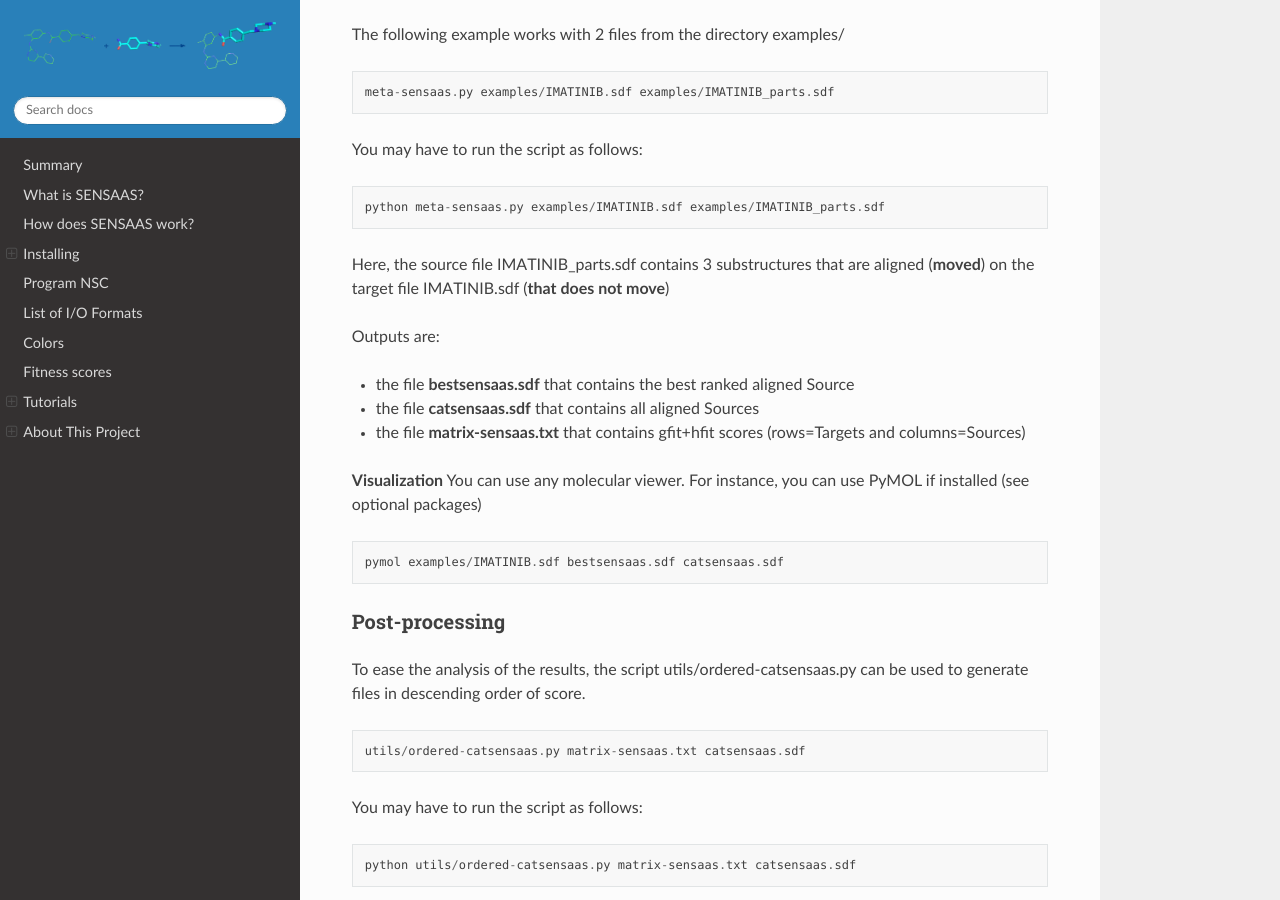
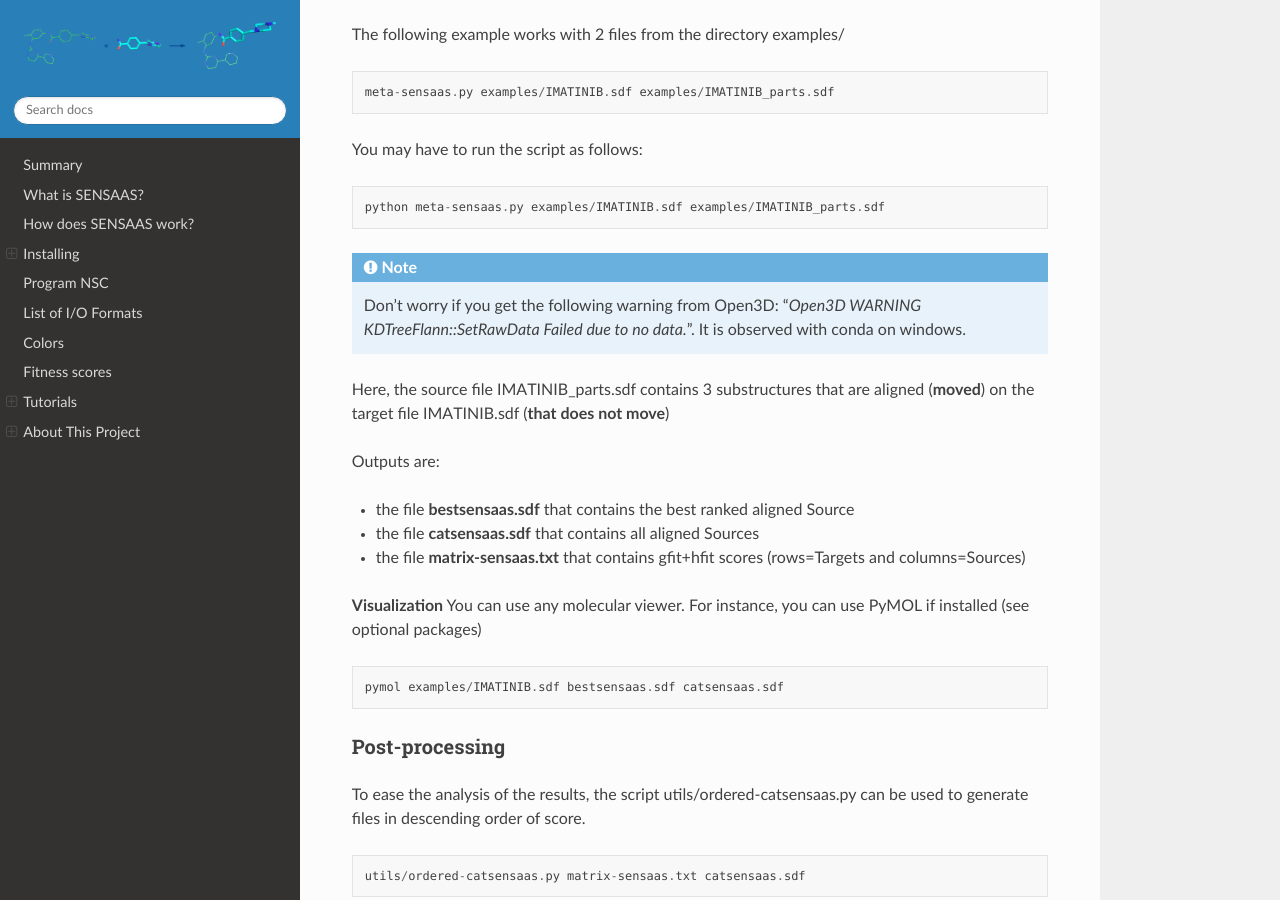
Before and after one commit to SENSAAS/sensaas, a Sphinx documentation site: the page built from docs/index.rst, in a window 1280 px wide and 900 px high, scrolled down 8490 px. Built offline with Sphinx 7.4.7 and the Read the Docs theme 2.0.0, drawn with Linux system fonts in a browser that asks for light colours; some of the changed text lies outside the part shown.

Commit message:
Update index.rst

```diff
--- a/docs/index.rst
+++ b/docs/index.rst
@@ -314,6 +314,8 @@ You may have to run the script as follows:
 ::
 	python meta-sensaas.py examples/IMATINIB.sdf examples/IMATINIB_parts.sdf
 
+.. note:: Don't worry if you get the following warning from Open3D: "*Open3D WARNING KDTreeFlann::SetRawData Failed due to no data.*". It is observed with conda on windows.
+
 Here, the source file IMATINIB_parts.sdf contains 3 substructures that are aligned (**moved**) on the target file IMATINIB.sdf (**that does not move**)
 
 Outputs are:
@@ -394,6 +396,8 @@ The following example works with 2 files from the directory examples/
 You may have to run the script as follows:
 ::
 	python meta-sensaas.py examples/VALSARTAN.sdf examples/tetrazole.sdf -r 100
+
+.. note:: Don't worry if you get the following warning from Open3D: "*Open3D WARNING KDTreeFlann::SetRawData Failed due to no data.*". It is observed with conda on windows.
 
 As described in the publication, outputs are:
 
```
